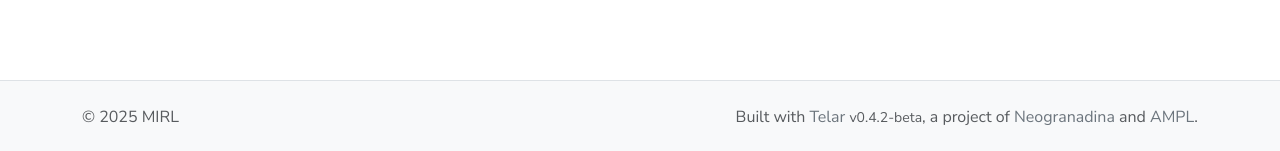
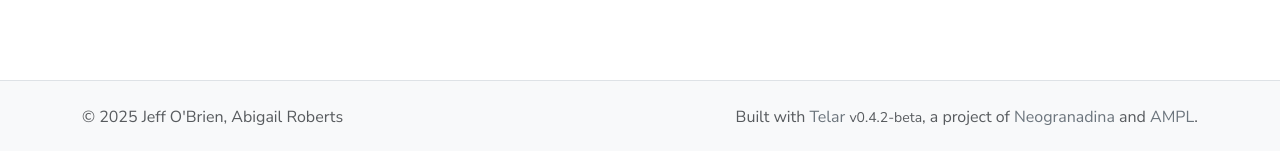
Before and after one commit to mirl-ucsb/3D, a Jekyll site: the page built from pages/glossary.md, in a window 1280 px wide. Shown: the part 1544-1695 px from the top of the page. Built offline with Jekyll 4.4.1, drawn with Linux system fonts in a browser that asks for light colours.

Commit message:
Update _config.yml

```diff
--- a/_config.yml
+++ b/_config.yml
@@ -6,7 +6,7 @@ title: 3D Overview
 description: "3D guide for MIRL"
 baseurl: "/3D"
 url: "https://mirl-ucsb.github.io"
-author: "MIRL"
+author: "Jeff O'Brien, Abigail Roberts"
 email: "mirl@arthistory.ucsb.edu"
 telar_theme: "santa-barbara" # Options: paisajes, neogranadina, santa-barbara, austin, or custom
 logo: "" # Path to logo image (optional)
```
